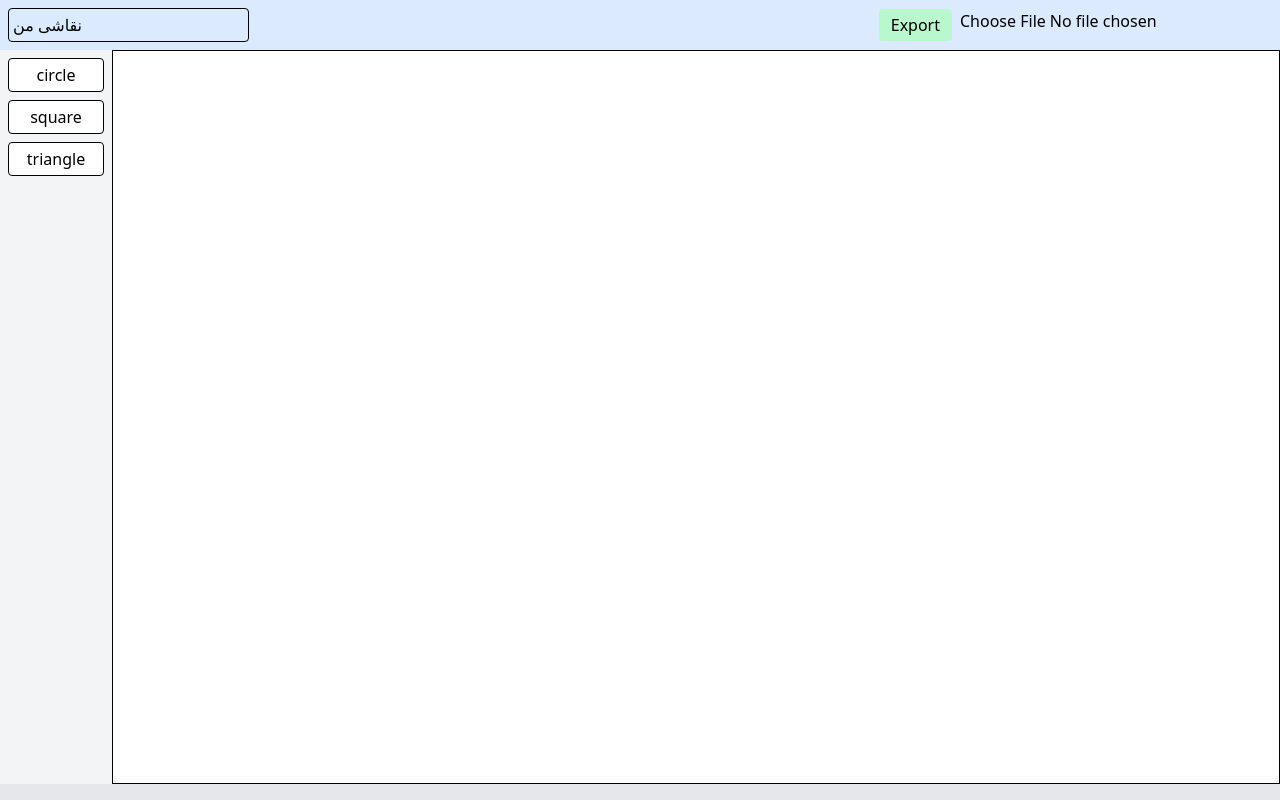
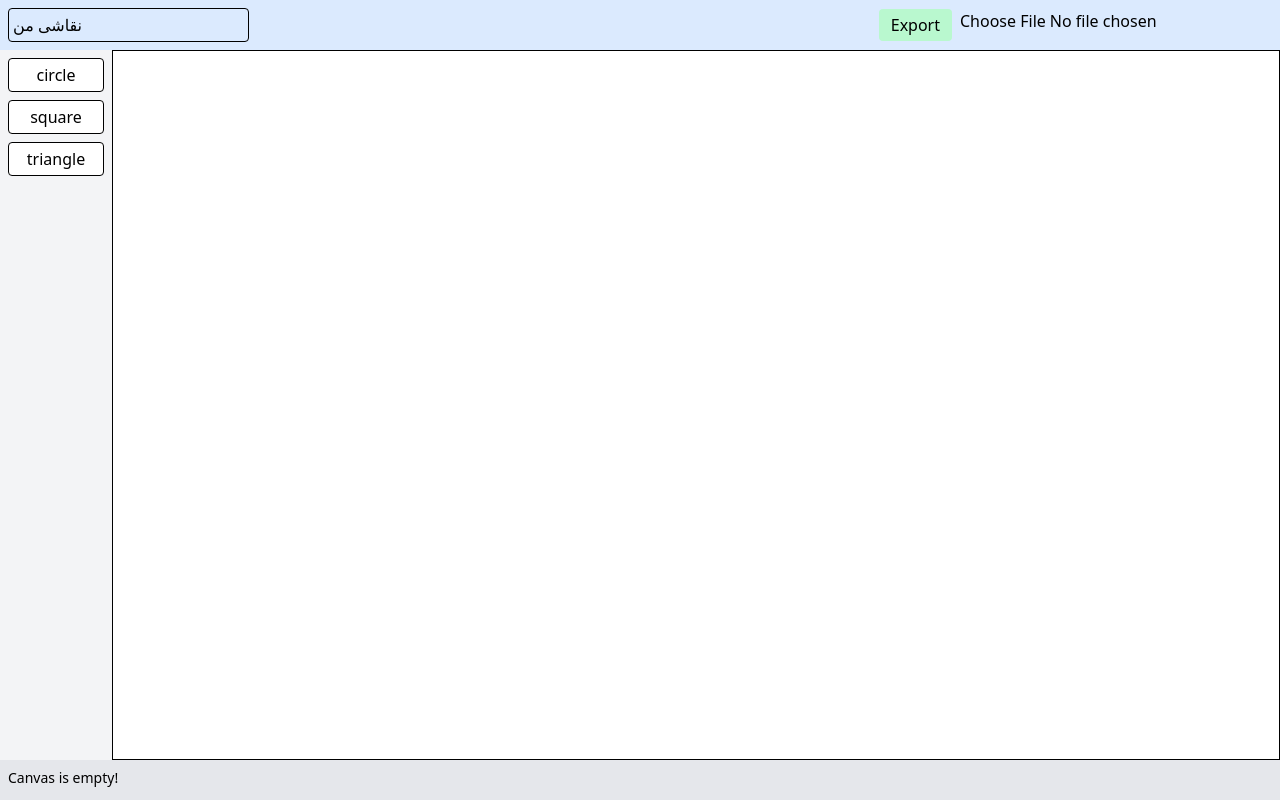
Before and after one commit to Amir14Souri/WP-HW2, a React (Vite) app: page / in a window 1280 px wide. Built offline with nearby package versions, Linux system fonts and the light colour scheme.

Commit message:
show initial message

```diff
--- a/src/components/Footer.tsx
+++ b/src/components/Footer.tsx
@@ -7,12 +7,14 @@ const Footer = ({ shapes }: { shapes: Shape[] }) => {
   }, {} as Record<ShapeType, number>);
 
   return (
-    <div className="p-2 bg-gray-200 text-sm flex gap-4">
-      {Object.entries(counts).map(([type, count]) => (
-        <div key={type}>
-          {type}: {count}
-        </div>
-      ))}
+    <div className="p-2 bg-gray-200 text-sm flex gap-4 min-h-10">
+      {Object.keys(counts).length
+        ? Object.entries(counts).map(([type, count]) => (
+            <div key={type}>
+              {type}: {count}
+            </div>
+          ))
+        : "Canvas is empty!"}
     </div>
   );
 };
```
